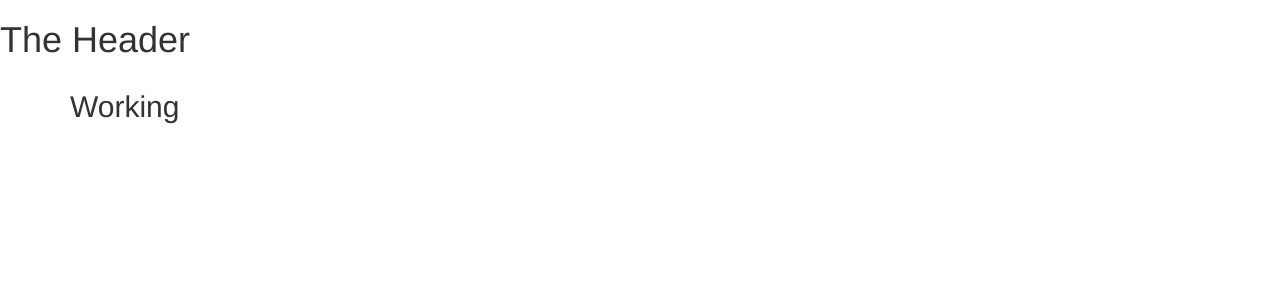
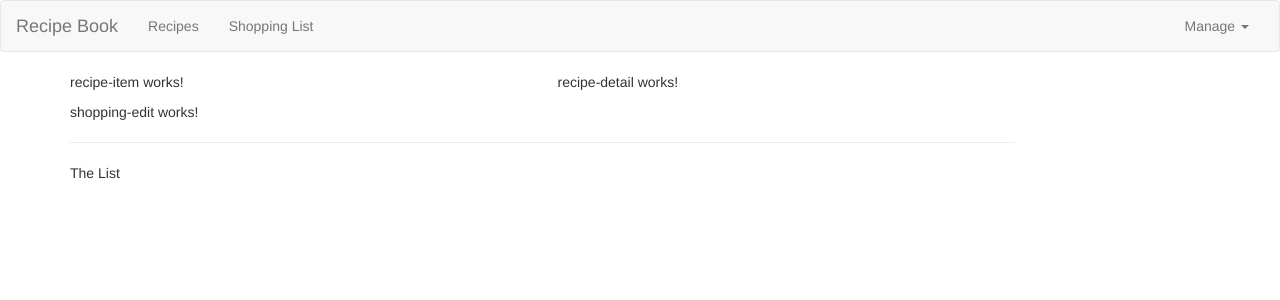
Before and after one commit to beta3000/Angular_5_project-the-basics, an Angular app: page / in a window 1280 px wide. Shown: the top 300 px of the page. Built offline with nearby package versions, Linux system fonts and the light colour scheme.

Commit message:
Adding Navigation Bar.

```diff
--- a/src/app/app.component.html
+++ b/src/app/app.component.html
@@ -2,7 +2,8 @@
 <div class="container">
   <div class="row">
     <div class="col-md-12">
-      <h2>Working</h2>
+      <app-recipes></app-recipes>
+      <app-shopping-list></app-shopping-list>
     </div>
   </div>
 </div>
--- a/src/app/header/header.component.html
+++ b/src/app/header/header.component.html
@@ -1 +1,23 @@
-<h1>The Header</h1>
+<nav class="navbar navbar-default">
+  <div class="container-fluid">
+    <div class="navbar-header">
+      <a href="#" class="navbar-brand">Recipe Book</a>
+    </div>
+
+    <div class="collapse navbar-collapse">
+      <ul class="nav navbar-nav">
+        <li><a href="#">Recipes</a></li>
+        <li><a href="#">Shopping List</a></li>
+      </ul>
+      <ul class="nav navbar-nav navbar-right">
+        <li class="dropdown">
+          <a href="#" class="dropdown-toggle" role="button">Manage <span class="caret"></span></a>
+          <ul class="dropdown-menu">
+            <li><a href="#">Save Data</a></li>
+            <li><a href="#">Fetch Data</a></li>
+          </ul>
+        </li>
+      </ul>
+    </div>
+  </div>
+</nav>
--- a/src/app/recipes/recipe-list/recipe-list.component.html
+++ b/src/app/recipes/recipe-list/recipe-list.component.html
@@ -1,3 +1 @@
-<p>
-  recipe-list works!
-</p>
+<app-recipe-item></app-recipe-item>
--- a/src/app/recipes/recipes.component.html
+++ b/src/app/recipes/recipes.component.html
@@ -1,3 +1,8 @@
-<p>
-  recipes works!
-</p>
+<div class="row">
+  <div class="col-md-5">
+    <app-recipe-list></app-recipe-list>
+  </div>
+  <div class="col-md-7">
+    <app-recipe-detail></app-recipe-detail>
+  </div>
+</div>
--- a/src/app/shopping-list/shopping-list.component.html
+++ b/src/app/shopping-list/shopping-list.component.html
@@ -1,3 +1,7 @@
-<p>
-  shopping-list works!
-</p>
+<div class="row">
+  <div class="col-xs-10">
+    <app-shopping-edit></app-shopping-edit>
+    <hr>
+    <p>The List</p>
+  </div>
+</div>
```
